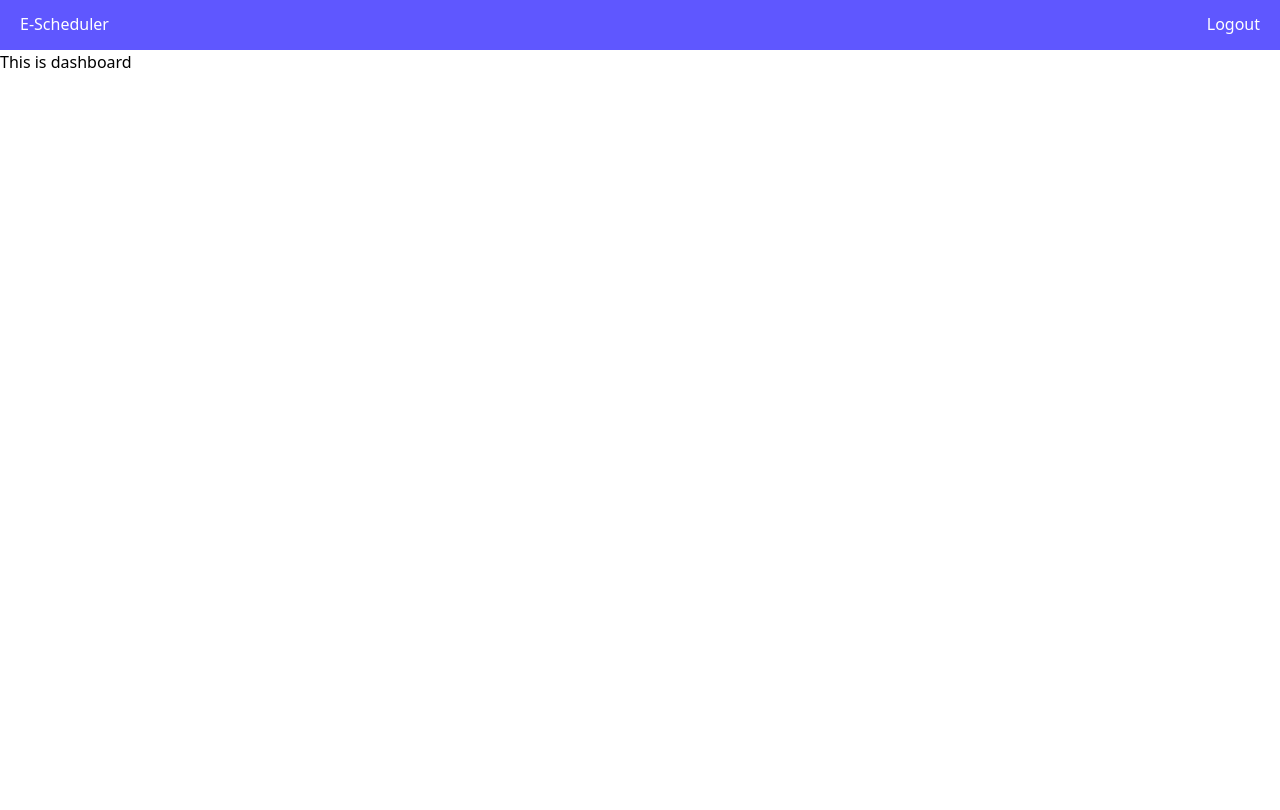
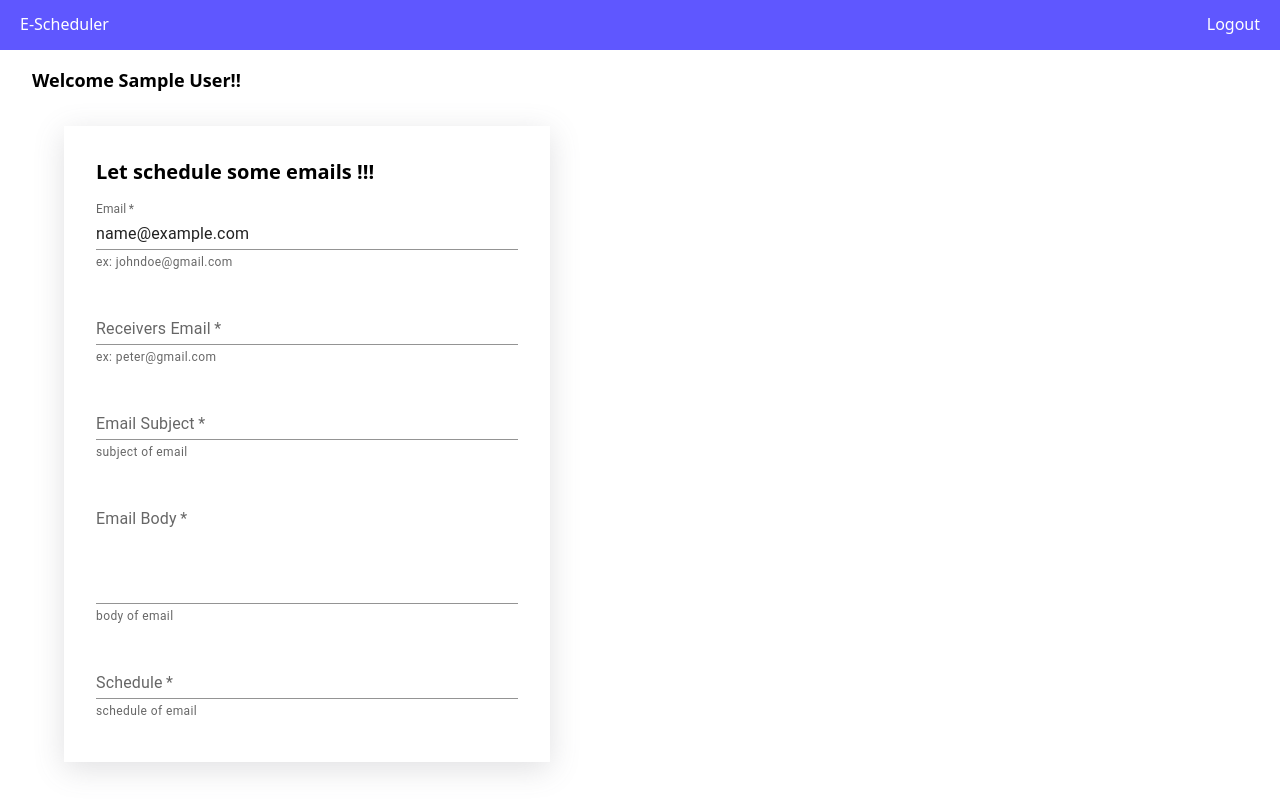
Before and after one commit to Saicharan0662/email-scheduler-client, a React (Create React App) app: page /dashboard in a window 1280 px wide. Built offline with nearby package versions, Linux system fonts and the light colour scheme; sample sign-in values are in the browser's storage.

Commit message:
dashboard form

```diff
--- a/package.json
+++ b/package.json
@@ -5,6 +5,8 @@
   "dependencies": {
     "@emotion/react": "^11.7.1",
     "@emotion/styled": "^11.6.0",
+    "@material-ui/lab": "^5.0.0-alpha.24",
+    "@mui/lab": "^5.0.0-alpha.69",
     "@mui/material": "^5.2.8",
     "@testing-library/jest-dom": "^5.16.1",
     "@testing-library/react": "^12.1.2",
--- a/src/App.css
+++ b/src/App.css
@@ -6,6 +6,11 @@
 
 .form-style{
     width: 350px;
+    box-shadow: rgba(100, 100, 111, 0.2) 0px 7px 29px 0px;
+}
+
+.form-style-dashboard{
+    width: 40%;
     box-shadow: rgba(100, 100, 111, 0.2) 0px 7px 29px 0px;
 }
 
--- a/src/components/navbar/Navbar.js
+++ b/src/components/navbar/Navbar.js
@@ -10,7 +10,7 @@ const Navbar = ({ path = "/login", text = "Login", isLoading = false }) => {
                     E-Scheduler
                 </div>
                 <div className='flex p-2 text-white my-1 mx-3 justify-between font-normal'>
-                    <Link to={path}> {text}</Link>
+                    <Link to={path} className="text-effect"> {text}</Link>
                 </div>
             </div>
             {isLoading && <LinearProgress color='inherit' />}
--- a/src/pages/Dashboard.js
+++ b/src/pages/Dashboard.js
@@ -1,5 +1,10 @@
 import React, { useState } from 'react'
 import { Navigate } from 'react-router-dom'
+import TextField from '@mui/material/TextField';
+// import { AdapterDateFns } from '@mui/lab';
+// import { LocalizationProvider } from '@mui/lab';
+// import { DateTimePicker } from '@mui/lab';
+// import DatePicker from '@mui/lab/DatePicker';
 import Nav from '../components/dashboard-navbar/Nav'
 
 const Dashboard = () => {
@@ -8,13 +13,97 @@ const Dashboard = () => {
     const userEmail = JSON.parse(localStorage.getItem('user')) ?
         JSON.parse(localStorage.getItem('user')).email : null
 
-    console.log(user, userEmail);
+    const [input, setInput] = useState({
+        userEmail: userEmail,
+        usePassword: '',
+        email: {
+            to: '',
+            subject: '',
+            body: '',
+        },
+        schedule: "",
+    })
+
+    // welcoming text, form for email scheduling, notification for navbar, pop-up for email password
+    // "userEmail": "saicharan0662@gmail.com",
+    //     "userPassword": "1saisagar@2002",
+    //         "email": {
+    //     "to": "sai.charans006@gmail.com",
+    //         "subject": "Success brooo!!!",
+    //             "body": "It worked perfectly buddyy!!"
+    // },
+    // "schedule": "Sat Jan 15 2022 18:07:00 GMT+0530"
+    const login = () => [
+        console.log(input)
+    ]
     return (
         <>
             {!user && <Navigate to='/' />}
             <Nav />
-            <div>
-                This is dashboard
+            <div className='mx-8 my-4'>
+                <div className="font-bold text-lg">Welcome {user}!!</div>
+                <div className='w-full flex ml-8 items-center font-semibold'>
+                    <form className='p-8 my-8 form-style-dashboard' onSubmit={login}>
+                        <h1 className="text-xl ">Let schedule some emails !!!</h1>
+                        <TextField
+                            required
+                            fullWidth
+                            helperText="ex: johndoe@gmail.com"
+                            id="standard-basic"
+                            label="Email"
+                            variant="standard"
+                            margin="normal"
+                            value={input.userEmail}
+                            onChange={e => setInput({ ...input, userEmail: e.target.value })}
+                        />
+                        <TextField
+                            required
+                            fullWidth
+                            helperText="ex: peter@gmail.com"
+                            id="standard-basic"
+                            label="Receivers Email"
+                            variant="standard"
+                            margin="normal"
+                            value={input.email.to}
+                            onChange={e => setInput({ ...input, email: { ...input.email, to: e.target.value } })}
+                        />
+                        <TextField
+                            required
+                            fullWidth
+                            helperText="subject of email"
+                            id="standard-basic"
+                            label="Email Subject"
+                            variant="standard"
+                            margin="normal"
+                            value={input.email.subject}
+                            onChange={e => setInput({ ...input, email: { ...input.email, subject: e.target.value } })}
+                        />
+                        <TextField
+                            required
+                            fullWidth
+                            multiline
+                            rows={4}
+                            helperText="body of email"
+                            id="outlined-multiline-static"
+                            label="Email Body"
+                            variant="standard"
+                            margin="normal"
+                            value={input.email.body}
+                            onChange={e => setInput({ ...input, email: { ...input.email, body: e.target.value } })}
+                        />
+                        <TextField
+                            required
+                            fullWidth
+                            helperText="schedule of email"
+                            id="standard-basic"
+                            label="Schedule"
+                            variant="standard"
+                            margin="normal"
+                            value={input.schedule}
+                            onChange={e => setInput({ ...input, schedule: e.target.value })}
+                        />
+                    </form>
+                </div>
             </div>
         </>
     )
```
Also changed, not shown: 1 other file (tests, documents, lock files or other folders).
